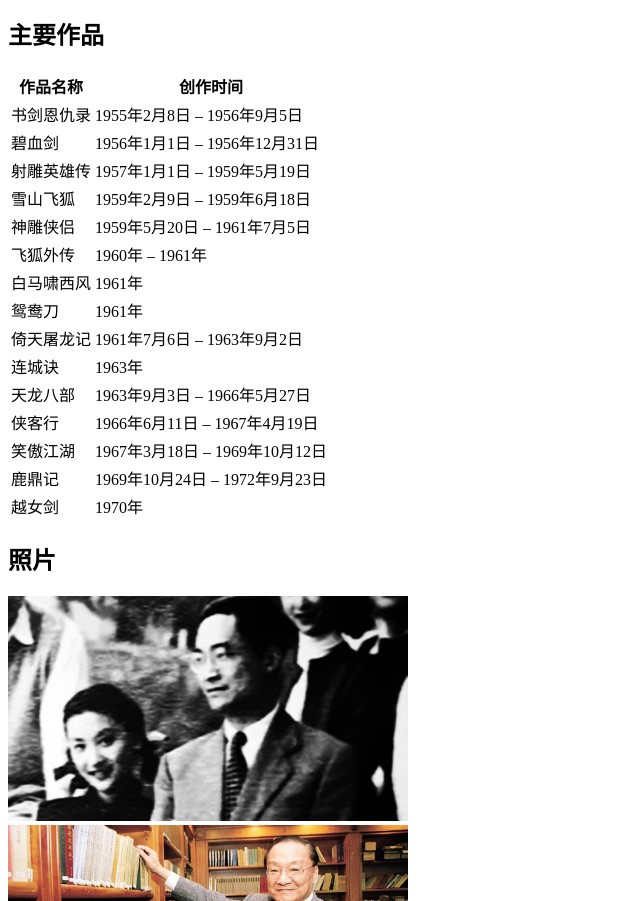
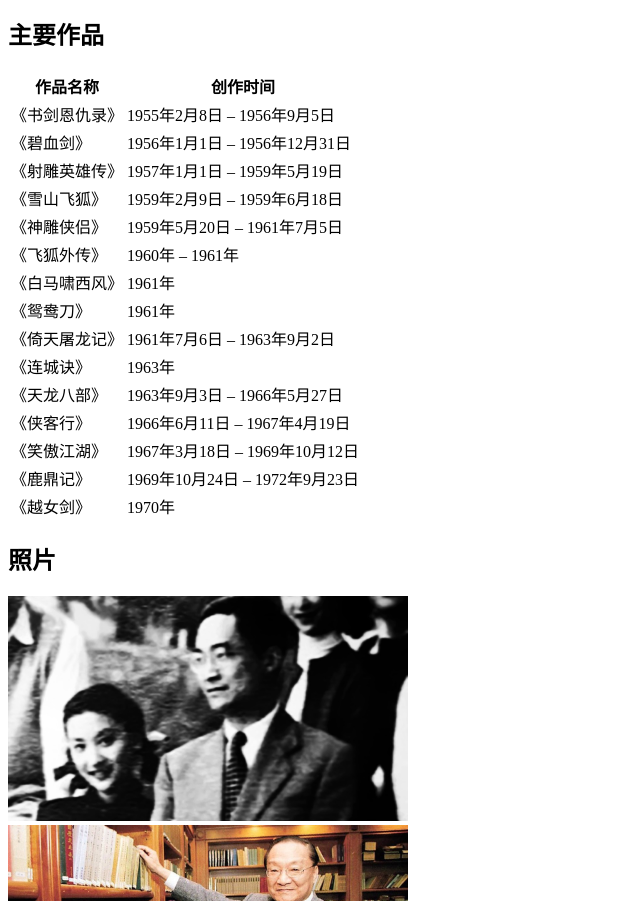
Before and after one commit to leeheart/jinyong-introduction, a plain HTML site: page index.html in a window 1280 px wide. Shown: the part 978-1879 px from the top of the page, without its empty margins (0-640 px from the left). Drawn offline with Linux system fonts and the light colour scheme.

Commit message:
添加书名号

```diff
--- a/index.html
+++ b/index.html
@@ -65,63 +65,63 @@
     </thead>
     <tbody>
       <tr>
-        <td>书剑恩仇录</td>
+        <td>《书剑恩仇录》</td>
         <td>1955年2月8日 – 1956年9月5日</td>
       </tr>
       <tr>
-        <td>碧血剑</td>
+        <td>《碧血剑》</td>
         <td>1956年1月1日 – 1956年12月31日</td>
       </tr>
       <tr>
-        <td>射雕英雄传</td>
+        <td>《射雕英雄传》</td>
         <td>1957年1月1日 – 1959年5月19日</td>
       </tr>
       <tr>
-        <td>雪山飞狐</td>
+        <td>《雪山飞狐》</td>
         <td>1959年2月9日 – 1959年6月18日</td>
       </tr>
       <tr>
-        <td>神雕侠侣</td>
+        <td>《神雕侠侣》</td>
         <td>1959年5月20日 – 1961年7月5日</td>
       </tr>
       <tr>
-        <td>飞狐外传</td>
+        <td>《飞狐外传》</td>
         <td>1960年 – 1961年</td>
       </tr>
       <tr>
-        <td>白马啸西风</td>
+        <td>《白马啸西风》</td>
         <td>1961年</td>
       </tr>
       <tr>
-        <td>鸳鸯刀</td>
+        <td>《鸳鸯刀》</td>
         <td>1961年</td>
       </tr>
       <tr>
-        <td>倚天屠龙记</td>
+        <td>《倚天屠龙记》</td>
         <td>1961年7月6日 – 1963年9月2日</td>
       </tr>
       <tr>
-        <td>连城诀</td>
+        <td>《连城诀》</td>
         <td>1963年</td>
       </tr>
       <tr>
-        <td>天龙八部</td>
+        <td>《天龙八部》</td>
         <td>1963年9月3日 – 1966年5月27日</td>
       </tr>
       <tr>
-        <td>侠客行</td>
+        <td>《侠客行》</td>
         <td>1966年6月11日 – 1967年4月19日</td>
       </tr>
       <tr>
-        <td>笑傲江湖</td>
+        <td>《笑傲江湖》</td>
         <td>1967年3月18日 – 1969年10月12日</td>
       </tr>
       <tr>
-        <td>鹿鼎记</td>
+        <td>《鹿鼎记》</td>
         <td>1969年10月24日 – 1972年9月23日</td>
       </tr>
       <tr>
-        <td>越女剑</td>
+        <td>《越女剑》</td>
         <td>1970年</td>
       </tr>
     </tbody>
```
